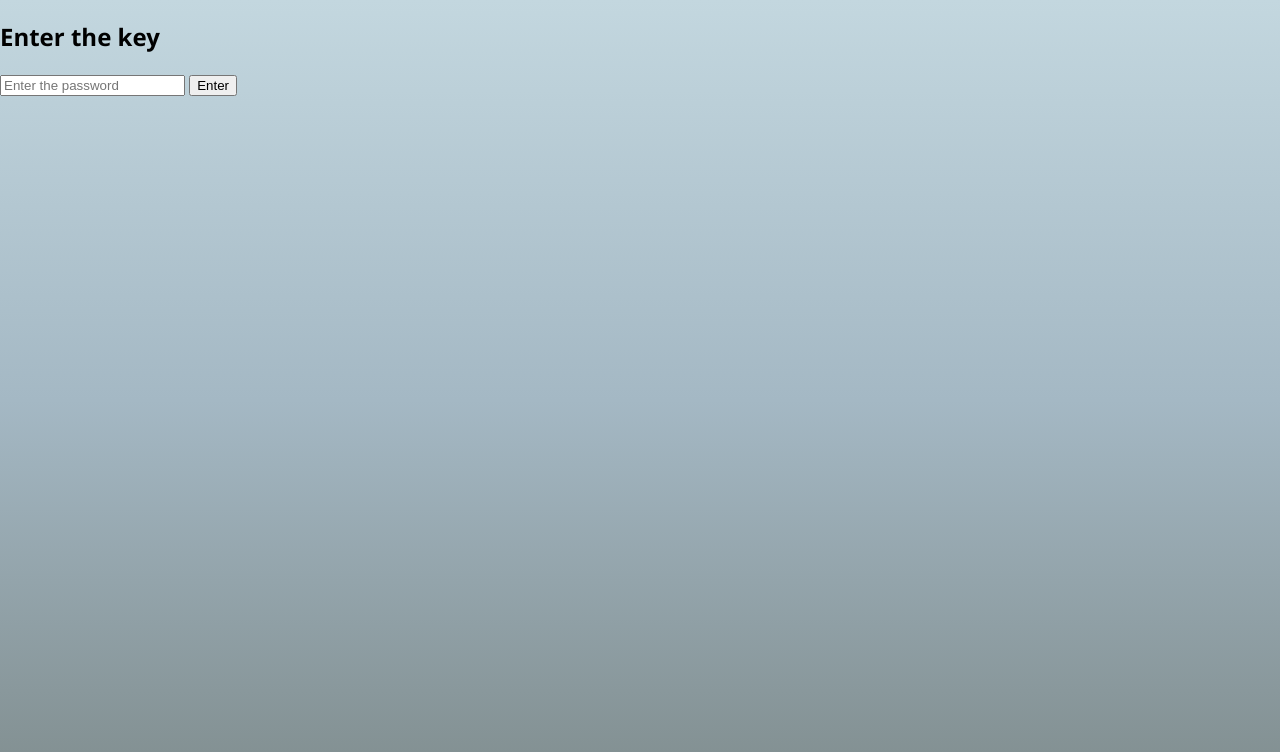
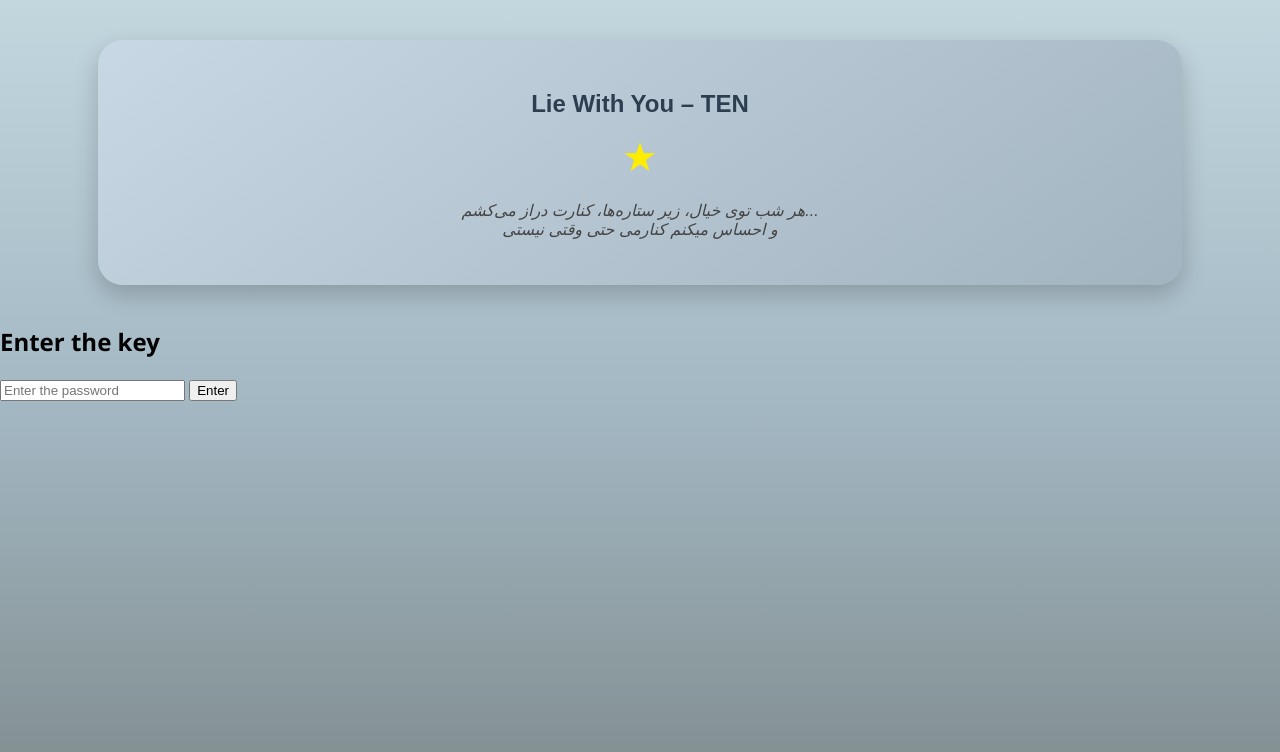
Before and after one commit to 188920251804/5801Uld, a plain HTML site: page Index.html in a window 1280 px wide. Drawn offline with Linux system fonts and the light colour scheme.

Commit message:
Update Index.html
Index body

```diff
--- a/Index.html
+++ b/Index.html
@@ -7,6 +7,75 @@
   <link rel="stylesheet" href="style.css" />
 </head>
 <body>
+  <div class="song-box">
+  <audio id="audioPlayer" src="https://drive.google.com/uc?export=download&id=1bPgEQYR-OUJWxuQimASDkOzFhL91Lkzb"></audio>
+
+  <div class="song-info">
+    <h2>Lie With You – TEN</h2>
+    <button id="playButton" class="star-button">★</button>
+    <p class="quote">هر شب توی خیال، زیر ستاره‌ها، کنارت دراز می‌کشم...<br>و احساس میکنم کنارمی حتی وقتی نیستی</p>
+  </div>
+</div>
+
+<style>
+.song-box {
+  background: linear-gradient(145deg, #c8d8e4, #a2b4c0);
+  padding: 30px;
+  border-radius: 25px;
+  text-align: center;
+  box-shadow: 0 10px 25px rgba(0,0,0,0.2);
+  margin: 40px auto;
+  width: 80%;
+  font-family: 'Vazirmatn', sans-serif;
+}
+
+.song-info h2 {
+  font-size: 1.5rem;
+  margin-bottom: 15px;
+  color: #2c3e50;
+}
+
+.star-button {
+  font-size: 40px;
+  color: gold;
+  background: none;
+  border: none;
+  cursor: pointer;
+  filter: blur(0.5px) brightness(1.1);
+  transition: transform 0.3s ease;
+}
+
+.star-button:hover {
+  transform: scale(1.2);
+  filter: brightness(1.5);
+}
+
+.quote {
+  font-size: 1rem;
+  margin-top: 20px;
+  color: #444;
+  font-style: italic;
+}
+</style>
+
+<script>
+  const playButton = document.getElementById("playButton");
+  const audioPlayer = document.getElementById("audioPlayer");
+
+  let isPlaying = false;
+
+  playButton.addEventListener("click", () => {
+    if (!isPlaying) {
+      audioPlayer.play();
+      isPlaying = true;
+      playButton.style.color = "#ffec8b"; // روشن‌تر
+    } else {
+      audioPlayer.pause();
+      isPlaying = false;
+      playButton.style.color = "gold";
+    }
+  });
+</script>
   <div id="password-screen">
     <h2>Enter the key</h2>
     <input type="password" id="password-input" placeholder="Enter the password"/>
```
